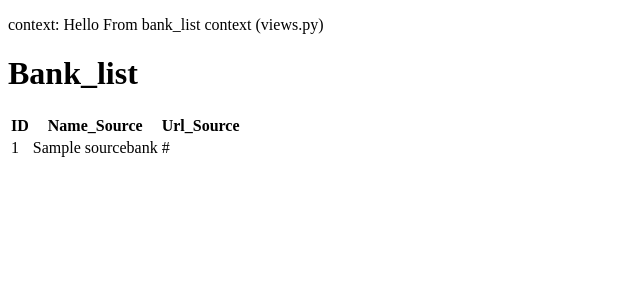
After one commit to AlexandrKhr89/currency, a Django app: page /currency_1/bank/list/ in a window 1280 px wide. The commit adds this page. Shown: the top 300 px of the page, without its empty margins (0-640 px from the left). Run offline with Django 3.2, Linux system fonts and the light colour scheme; tables that the repository leaves empty hold one stand-in row (values such as "Sample post").

Commit message:
Add Home_Work_7

```diff
--- a/app/currency_1/models.py
+++ b/app/currency_1/models.py
@@ -13,3 +13,8 @@ class ContactUs(models.Model):
     email_from = models.EmailField(max_length=254)
     subject = models.CharField(max_length=254)
     message = models.TextField(max_length=500)
+
+
+class SourceBank(models.Model):
+    name_source = models.CharField(max_length=200)
+    url_source = models.URLField(max_length=200)
--- /dev/null
+++ b/app/currency_1/templates/bank_list.html
@@ -0,0 +1,42 @@
+<!DOCTYPE html>
+<html lang="en">
+<head>
+    <meta charset="UTF-8">
+    <title>Bank_list</title>
+</head>
+<body>
+{# Доступ к переменной с views.py через {{ переменная }}#}
+
+<p>context: {{context}}</p>
+
+{#<p>object: {{object}}</p>#}
+{#<h2>banks_details:</h2>#}
+{#<p>ID: {{ object.id }}</p>#}
+{#<p>Name_Source: {{ object.name_source }}</p>#}
+{#<p>Url_Source: {{ object.url_source }}</p>#}
+
+{#<p>object: {{objects}}</p>#}
+<h1>Bank_list</h1>
+
+<table>
+<tr><th>ID</th><th>Name_Source</th><th>Url_Source</th></tr> <!--ряд с ячейками заголовков-->
+{% for banks_ in objects %}
+<tr><td>{{ banks_.id }}</td><td>{{ banks_.name_source }}</td><td>{{ banks_.url_source }}</td></tr> <!--ряд с ячейками тела таблицы-->
+{% endfor %}
+</table>
+
+
+
+{#<h2>banks_list:</h2>#}
+{#{% for banks_ in objects %}#}
+{#    <p>#}
+{#        banks_ID: {{ banks_.id }}#}
+{#        banks_Name_Source: {{ banks_.name_source }}#}
+{#        banks_Url_Source: {{ banks_.url_source }}#}
+{#    </p>#}
+{#{% endfor %}#}
+
+
+
+</body>
+</html>
--- a/app/currency_1/templates/rate_details.html
+++ b/app/currency_1/templates/rate_details.html
@@ -8,9 +8,11 @@
 
 {#{% if object %}#}
 {# Comment #}
+
 <p>ID: {{ object.id }}</p>
 <p>Buy: {{ object.buy }}</p>
 <p>Sale: {{ object.sale }}</p>
+
 {#{% else %}#}
 {#<p>No Objects Found</p>#}
 {#{% endif %}#}
--- a/app/currency_1/views.py
+++ b/app/currency_1/views.py
@@ -1,12 +1,10 @@
-from django.shortcuts import render
-
-from django.shortcuts import get_object_or_404
-
+from currency_1.models import Rate
+from currency_1.models import SourceBank
 from currency_1.utils import generate_password as gp
 
-from currency_1.models import Rate
-
 from django.http import HttpResponse
+from django.shortcuts import get_object_or_404
+from django.shortcuts import render
 
 
 # Create your views here.
@@ -23,8 +21,8 @@ def hello_world(request):
 
 def rate_list(request):
     queryset = Rate.objects.all()
-    print(queryset.count())
-    print(queryset.query)
+    # print(queryset.count())
+    # print(queryset.query)
     # print(rate.id)
 
     # ids = []
@@ -73,8 +71,6 @@ def rate_details(request, pk):
         raise Http404(f"Poll does not exist with {pk}")
 
     rate = get_object_or_404(Rate, pk=pk)
-
-
     context = {
         # 'message': f'Hello From context rate_details',,
         'object': rate,
@@ -82,3 +78,29 @@ def rate_details(request, pk):
 
     # return HttpResponse('rate_details')
     return render(request, 'rate_details.html', context=context)
+
+
+def bank_list(request):
+    banks_queryset = SourceBank.objects.all()
+    context = {
+        'context': 'Hello From bank_list context (views.py)',
+        'objects': banks_queryset,
+    }
+    return render(request, 'bank_list.html', context=context)
+
+
+def bank_details(request, pk):
+    # google: django path parametrs
+    try:
+        bank = SourceBank.objects.get(pk=pk)
+    except SourceBank.DoesNotExist:
+        raise Http404(f"Poll does not exist with {pk}")
+
+    bank = get_object_or_404(SourceBank, pk=pk)
+
+    context = {
+        'context': 'Hello From bank_details context (views.py)',
+        'object': bank,
+    }
+
+    return render(request, 'bank_details.html', context=context)
--- a/app/settings/urls.py
+++ b/app/settings/urls.py
@@ -13,11 +13,12 @@ Including another URLconf
     1. Import the include() function: from django.urls import include, path
     2. Add a URL to urlpatterns:  path('blog/', include('blog.urls'))
 """
+from currency_1.views import bank_details
+from currency_1.views import bank_list
 from currency_1.views import generate_password
 from currency_1.views import hello_world
+from currency_1.views import rate_details
 from currency_1.views import rate_list
-from currency_1.views import rate_details
-
 
 from django.contrib import admin
 from django.urls import path
@@ -33,4 +34,8 @@ urlpatterns = [
     path('currency_1/rate/list/', rate_list),
 
     path('currency_1/rate/details/<int:pk>', rate_details),
+
+    path('currency_1/bank/list/', bank_list),
+
+    path('currency_1/bank/details/<int:pk>', bank_details),
 ]
```
Also changed, not shown: app/currency_1/management/commands/generate_data.py (+16 -9 lines), app/currency_1/templates/bank_details.html (added, +19 -0 lines), app/currency_1/templates/rate_list.html (+13 -5 lines), README.md, app/currency_1/migrations/0004_sourcebank.py (added).
